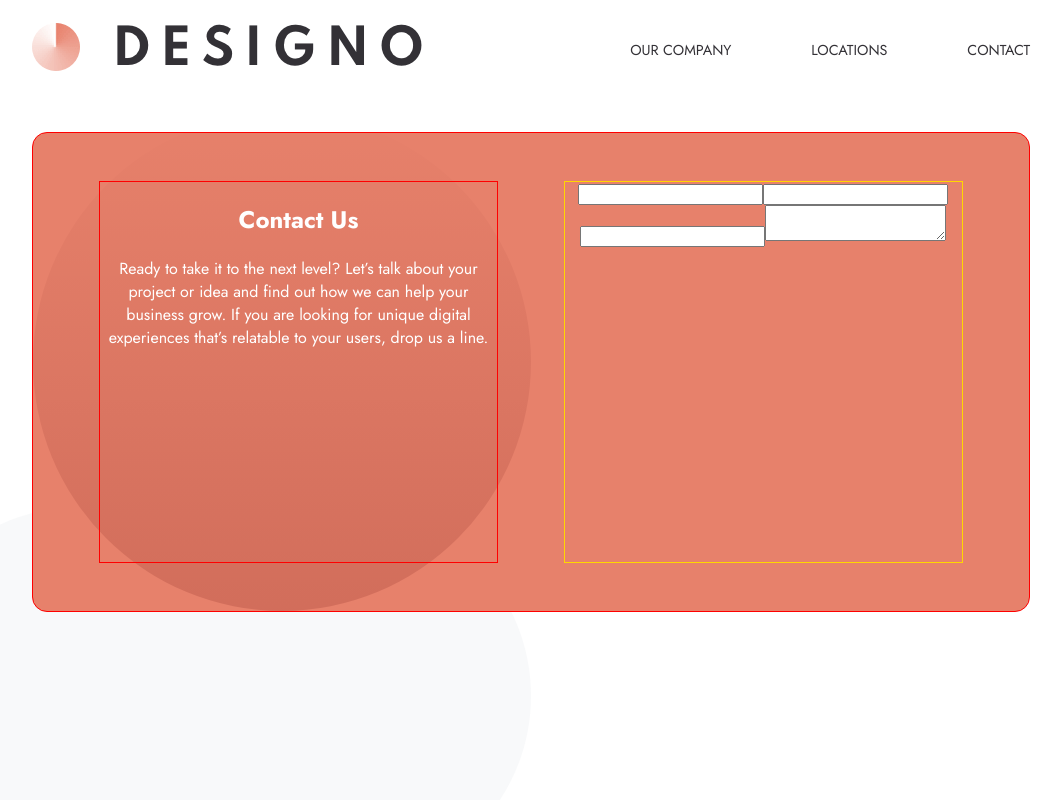
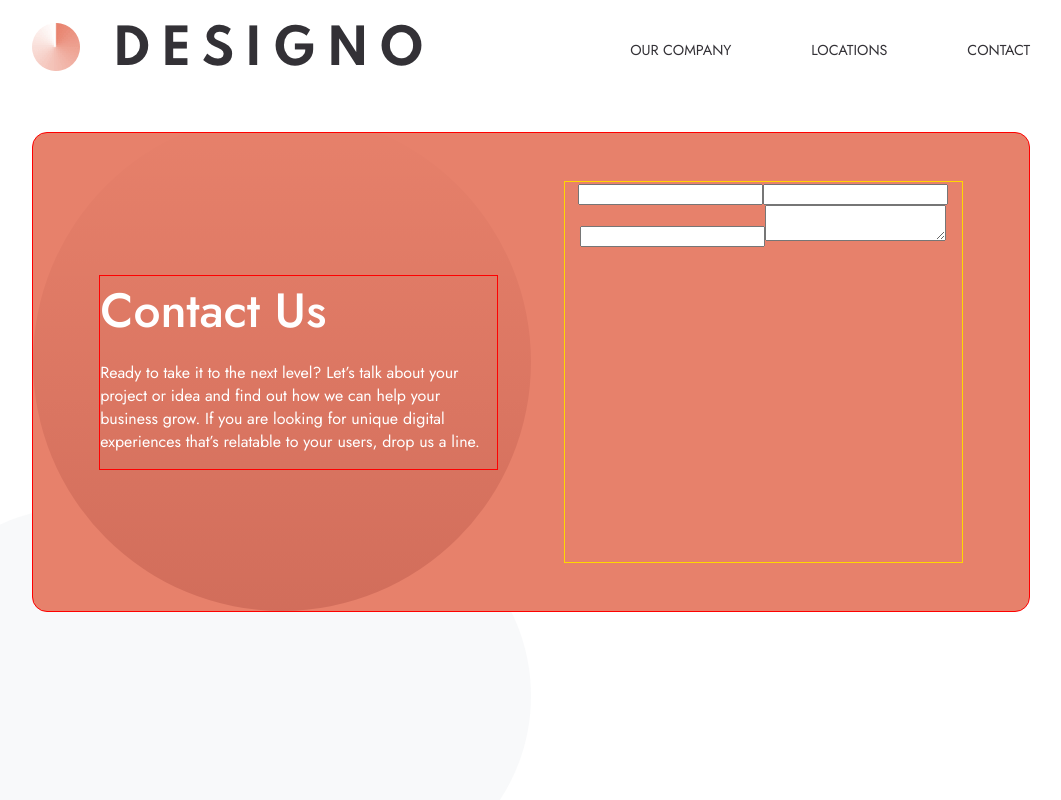
Before and after one commit to SJellen/designo, a Next.js app: page /contact in a window 1280 px wide. Shown: the top 800 px of the page, without its empty margins (109-1170 px from the left). Built offline with nearby package versions, Linux system fonts and the light colour scheme.

Commit message:
Contact/Hero text container worl

```diff
--- a/styles/Contact/Hero.module.scss
+++ b/styles/Contact/Hero.module.scss
@@ -23,7 +23,17 @@
 .textContainer {
     border: 1px solid red;
     width: 40%;
-    height: 80%;
+    height: auto;
+    display: flex;
+    flex-direction: column;
+    text-align: left;
+    h2 {
+        font-size: 3rem;
+        font-weight: 500;
+        margin-top: 0;
+        margin-bottom: 0;
+    }
+
 }
 
 .form {
```
